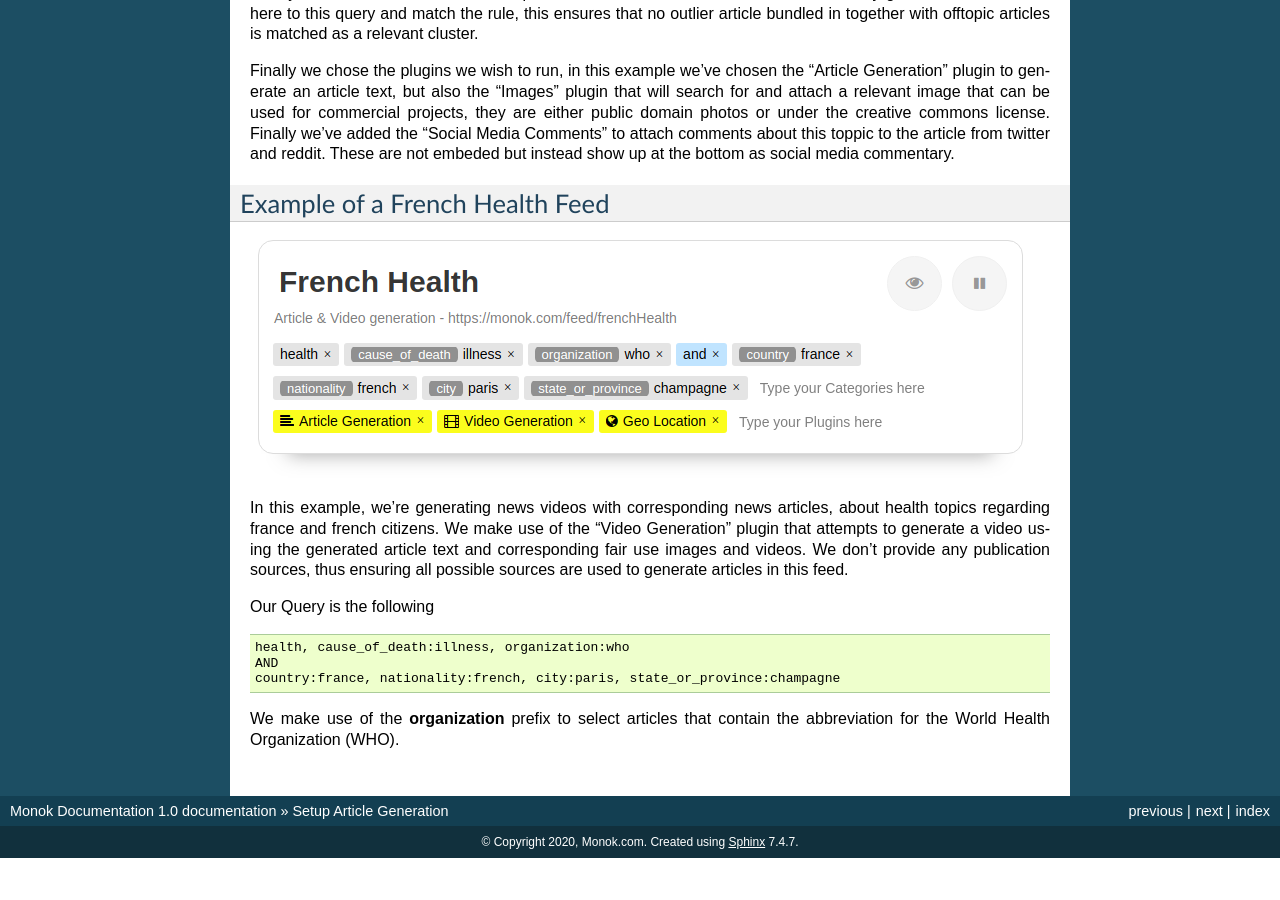
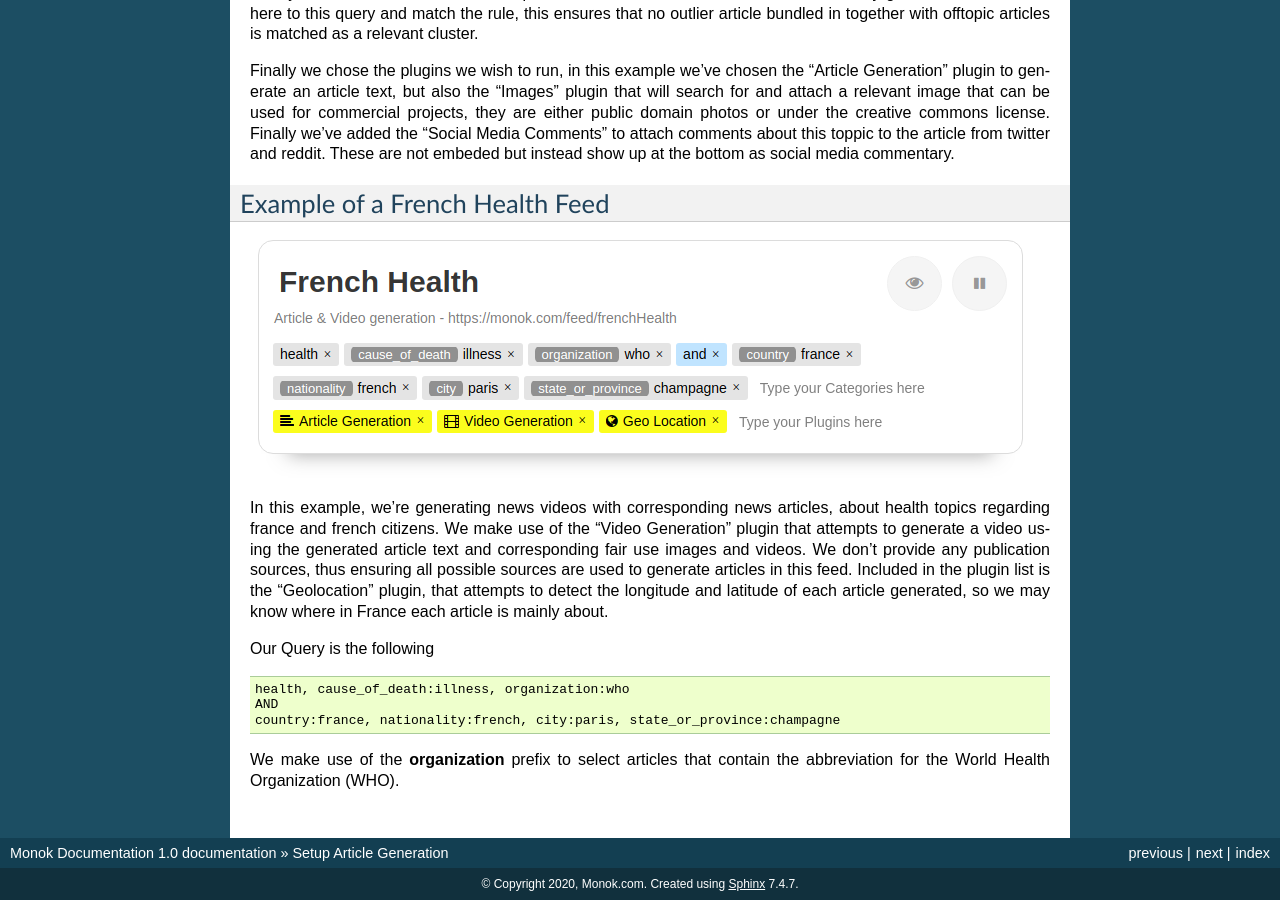
Before and after one commit to monoklabs/monok-docs, a Sphinx documentation site: the page built from docs/setupnewfeed.rst, in a window 1280 px wide and 900 px high, scrolled down 1155 px. Built offline with Sphinx 7.4.7, drawn with Linux system fonts in a browser that asks for light colours; before the commit the page ends 2013 px from its top, so only the background shows below that.

Commit message:
Update setupnewfeed.rst

```diff
--- a/docs/setupnewfeed.rst
+++ b/docs/setupnewfeed.rst
@@ -39,7 +39,7 @@
 
 .. image:: images/frenchhealthfeed.png
 
-In this example, we're generating news videos with corresponding news articles, about health topics regarding france and french citizens. We make use of the "Video Generation" plugin that attempts to generate a video using the generated article text and corresponding fair use images and videos. We don't provide any publication sources, thus ensuring all possible sources are used to generate articles in this feed.
+In this example, we're generating news videos with corresponding news articles, about health topics regarding france and french citizens. We make use of the "Video Generation" plugin that attempts to generate a video using the generated article text and corresponding fair use images and videos. We don't provide any publication sources, thus ensuring all possible sources are used to generate articles in this feed. Included in the plugin list is the "Geolocation" plugin, that attempts to detect the longitude and latitude of each article generated, so we may know where in France each article is mainly about.
 
 Our Query is the following ::
 
```
